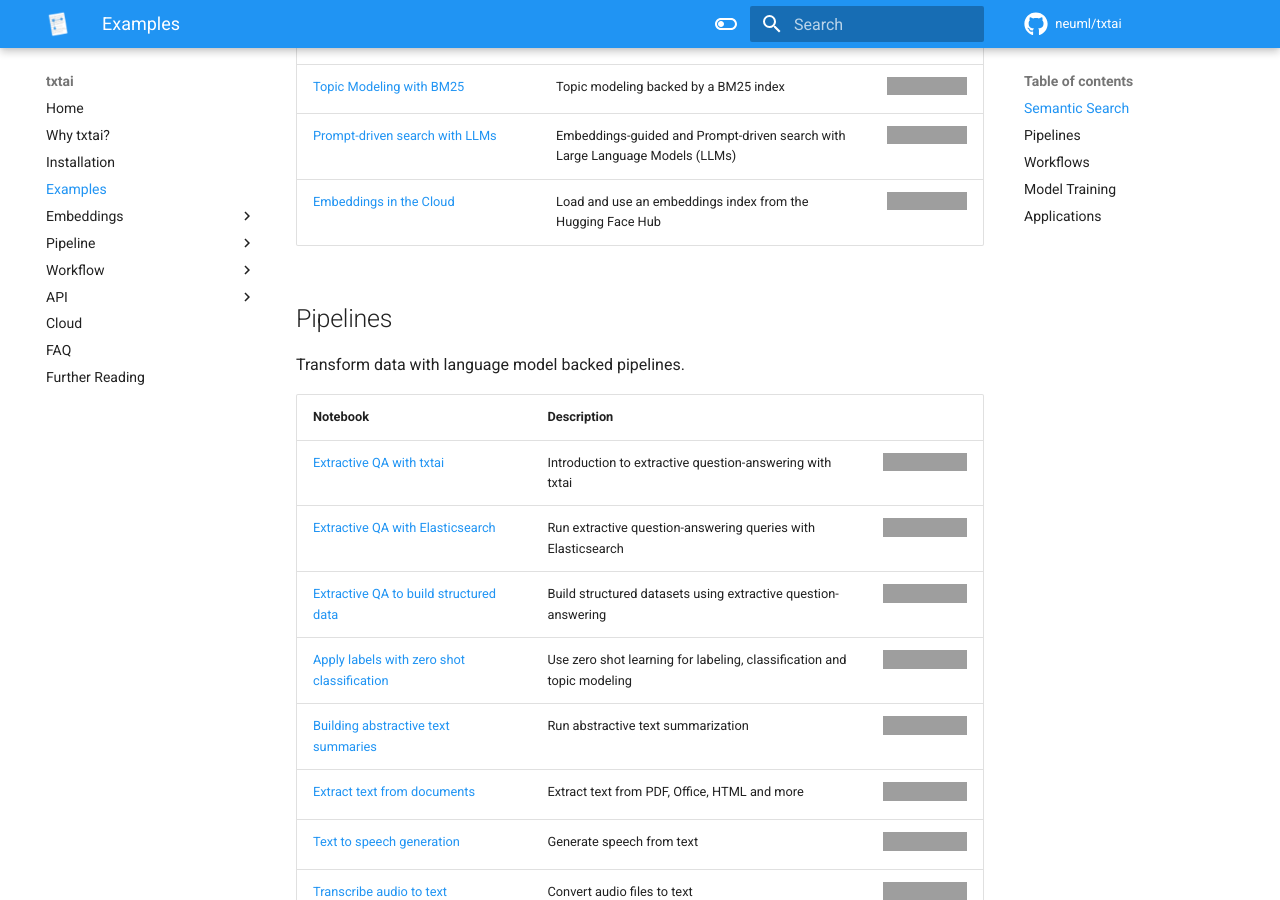
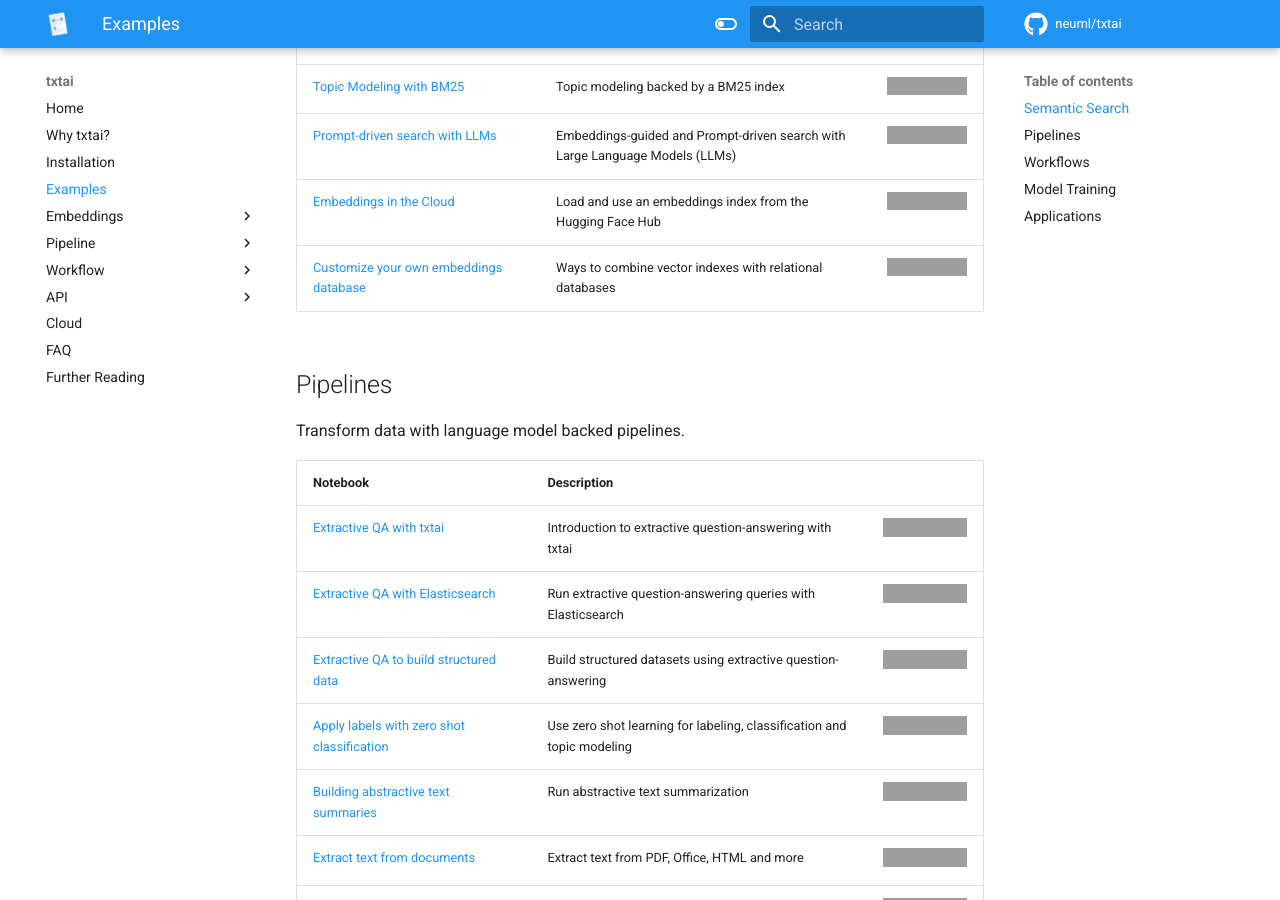
Before and after one commit to neuml/txtai, an MkDocs documentation site: the page built from docs/examples.md, in a window 1280 px wide and 900 px high, scrolled down 1526 px. Built offline with MkDocs 1.6.1 and Material for MkDocs 9.7.7, drawn with Linux system fonts in a browser that asks for light colours; comment, search, counter and statistics services are not loaded; grey boxes are pictures that could not be loaded.

Commit message:
Add notebook covering embeddings configuration options, closes #470

```diff
--- a/docs/examples.md
+++ b/docs/examples.md
@@ -28,6 +28,7 @@
 | [Topic Modeling with BM25](https://github.com/neuml/txtai/blob/master/examples/39_Classic_Topic_Modeling_with_BM25.ipynb) | Topic modeling backed by a BM25 index | [![Open In Colab](https://colab.research.google.com/assets/colab-badge.svg)](https://colab.research.google.com/github/neuml/txtai/blob/master/examples/39_Classic_Topic_Modeling_with_BM25.ipynb) |
 | [Prompt-driven search with LLMs](https://github.com/neuml/txtai/blob/master/examples/42_Prompt_driven_search_with_LLMs.ipynb) | Embeddings-guided and Prompt-driven search with Large Language Models (LLMs) | [![Open In Colab](https://colab.research.google.com/assets/colab-badge.svg)](https://colab.research.google.com/github/neuml/txtai/blob/master/examples/42_Prompt_driven_search_with_LLMs.ipynb) |
 | [Embeddings in the Cloud](https://github.com/neuml/txtai/blob/master/examples/43_Embeddings_in_the_Cloud.ipynb) | Load and use an embeddings index from the Hugging Face Hub | [![Open In Colab](https://colab.research.google.com/assets/colab-badge.svg)](https://colab.research.google.com/github/neuml/txtai/blob/master/examples/43_Embeddings_in_the_Cloud.ipynb) |
+| [Customize your own embeddings database](https://github.com/neuml/txtai/blob/master/examples/45_Customize_your_own_embeddings_database.ipynb) | Ways to combine vector indexes with relational databases | [![Open In Colab](https://colab.research.google.com/assets/colab-badge.svg)](https://colab.research.google.com/github/neuml/txtai/blob/master/examples/45_Customize_your_own_embeddings_database.ipynb) |
 
 ## Pipelines
 
```
Also changed, not shown: README.md (+1 -0 lines), 1 other file.
